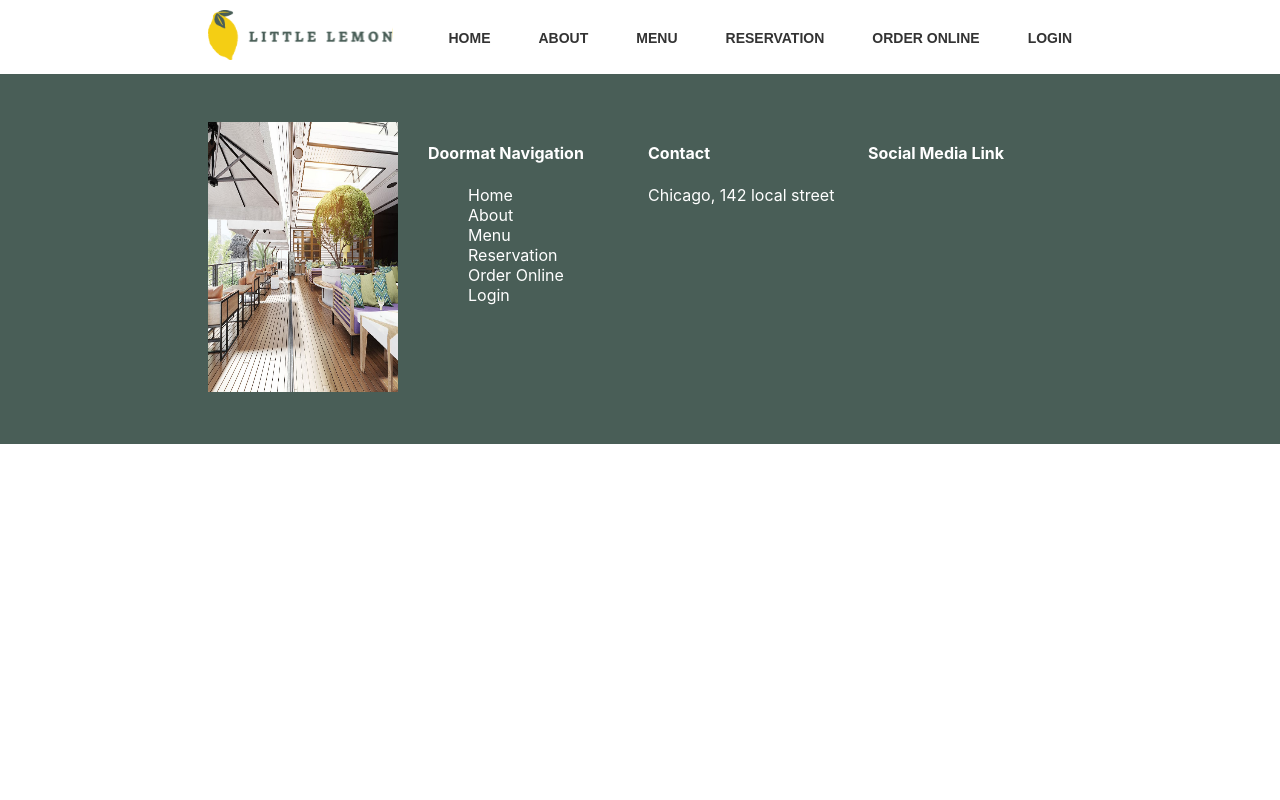
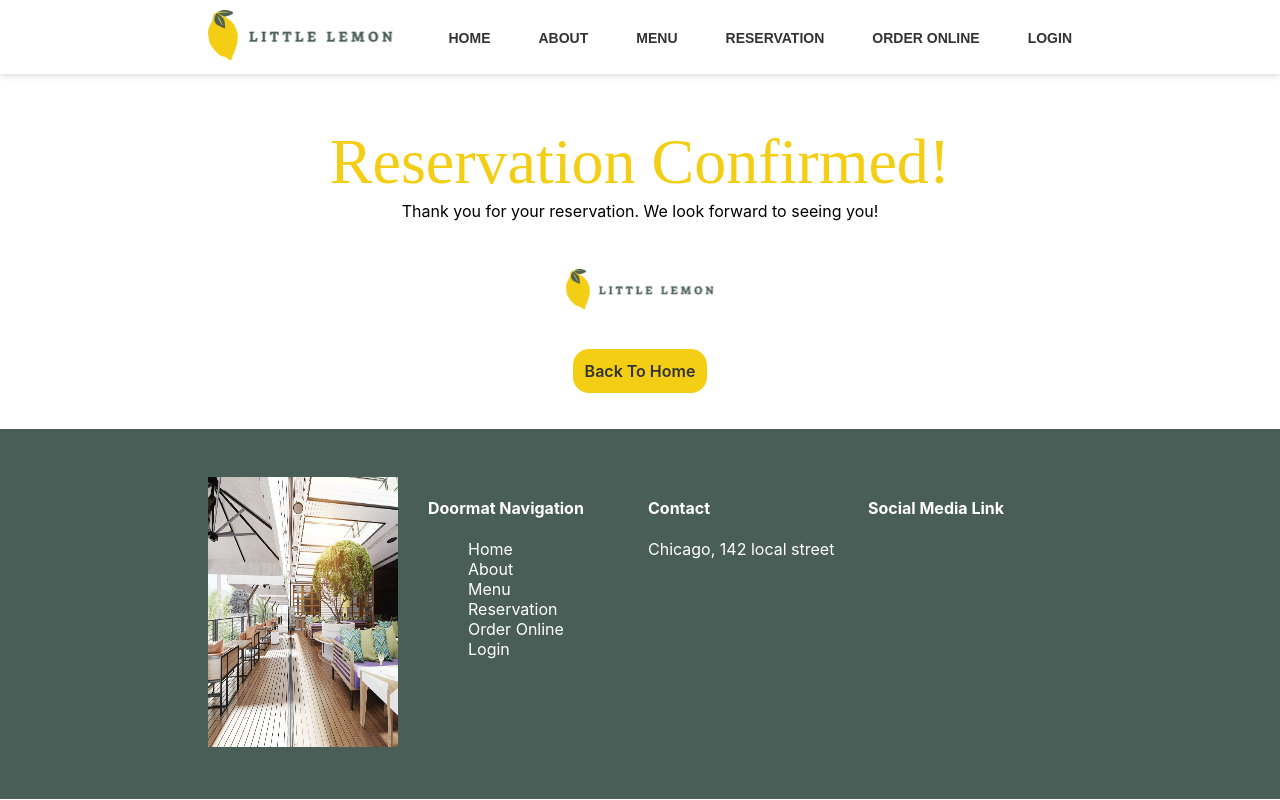
Before and after one commit to AlassaneSylla/Little-Lemon, a React (Create React App) app: page /confirmation in a window 1280 px wide. Built offline with nearby package versions, Linux system fonts and the light colour scheme; a web font is replaced by a local one.

Commit message:
Navigate to Confirmed Booking component using useNavigate

```diff
--- a/src/App.css
+++ b/src/App.css
@@ -390,3 +390,16 @@ footer .container .footer-nav ul li .links:hover{
 .form-section .container .rows label {
   color: #495e57;
 }
+
+/********** ConfirmedBooking ****************/
+.confirmation-text {
+  display: flex;
+  flex-direction: column;
+  justify-content: center;
+  align-items: center;
+  padding-top: 1rem;
+  padding-bottom: 2rem;
+}
+.confirm-logo {
+  margin: 2rem 0;
+}
--- a/src/App.js
+++ b/src/App.js
@@ -5,6 +5,7 @@ import Main from './pages/Main';
 import AboutUs from './components/AboutUs';
 import BookingForm from './pages/BookingForm';
 import Footer from './components/Footer';
+import ConfirmedBooking  from './components/ConfirmedBooking';
 import { initializeTimes, timesReducer } from './utils/api';
 import './App.css';
 
@@ -27,24 +28,16 @@ function App() {
 
   return (
     <>
-      {/* <Router>
+      <Router>
         <Header />
         <Routes>
           <Route path='/' element={<Main />}></Route>
           <Route path='/about' element={<AboutUs />}></Route>
-          <Route path='/Reservation' element={<BookingForm availableTimes={availableTimes} updateTimes={ updateTimes } />}></Route>
+          <Route path='/confirmation' element={<ConfirmedBooking/>}></Route>
+          <Route path='/reservation' element={<BookingForm availableTimes={availableTimes} updateTimes={updateTimes} addBooking={addBooking} bookedTimes={bookedTimes} />} />
         </Routes>
         <Footer />
-      </Router> */}
-      <Router>
-      <Header />
-      <Routes>
-        <Route path='/' element={<Main />}></Route>
-        <Route path='/about' element={<AboutUs />}></Route>
-        <Route path='/Reservation' element={<BookingForm availableTimes={availableTimes} updateTimes={updateTimes} addBooking={addBooking} bookedTimes={bookedTimes} />} />
-      </Routes>
-      <Footer />
-    </Router>
+      </Router>
     </>
   );
 }
--- a/src/components/CallToAction.js
+++ b/src/components/CallToAction.js
@@ -1,3 +1,4 @@
+import {Link} from "react-router-dom";
 import restaurantfood from '../assets/restauranfood.jpg';
 import '../App.css'
 
@@ -10,7 +11,7 @@ function CallToAction() {
                     <p className='subtitle'>Chicago</p>
                     <p className='lead-text'>We are a family owned Mediterranean restaurant, focused on traditional recipes served with a modern twist</p>
                     <p>
-                        <a href='/reservation' role='button' className='cta-reservation'>Reserve a Table</a>
+                        <Link to="/reservation" role="button" className="cta-reservation">Reserve a Table</Link>
                     </p>
                 </div>
                 <div className='restaurantfood'>
--- /dev/null
+++ b/src/components/ConfirmedBooking.js
@@ -0,0 +1,20 @@
+import {Link} from "react-router-dom";
+import logo from "../assets/Logo .svg";
+import '../App.css';
+
+function ConfirmedBooking() {
+    return(
+        <section>
+            <div className='container confirmation-text'>
+                <h1>Reservation Confirmed!</h1>
+                <p>Thank you for your reservation. We look forward to seeing you!</p>
+                <Link className="confirm-logo"><img src={logo} alt="Little Lemon logo"/></Link>
+                 <p>
+                    <Link to="/" role="button" className="cta-reservation">Back To Home</Link>
+                </p>
+            </div>
+        </section>
+    );
+}
+
+export default ConfirmedBooking;
--- a/src/pages/BookingForm.js
+++ b/src/pages/BookingForm.js
@@ -1,3 +1,4 @@
+import { useNavigate } from "react-router-dom";
 import React from "react";
 import * as Yup from "yup";
 import { useFormik } from "formik";
@@ -6,6 +7,9 @@ import '../App.css';
 
 
 function BookingForm({ availableTimes, updateTimes, addBooking, bookedTimes }) {
+
+  const confirmation = useNavigate();
+
   const formik = useFormik({
       initialValues: {
           date: "",
@@ -29,14 +33,17 @@ function BookingForm({ availableTimes, updateTimes, addBooking, bookedTimes }) {
           addBooking(values.date, values.time);
           console.log('Booking submitted successfully');
           resetForm();
+          confirmation('/confirmation');
         } else {
           console.error("Error submitting the booking");
         }
       },
   });
+
   const filteredTimes = availableTimes.filter(time =>
     !(bookedTimes[formik.values.date] || []).includes(time)
   );
+
   return (
     <section className="form-section">
         <div className='container'>
```
